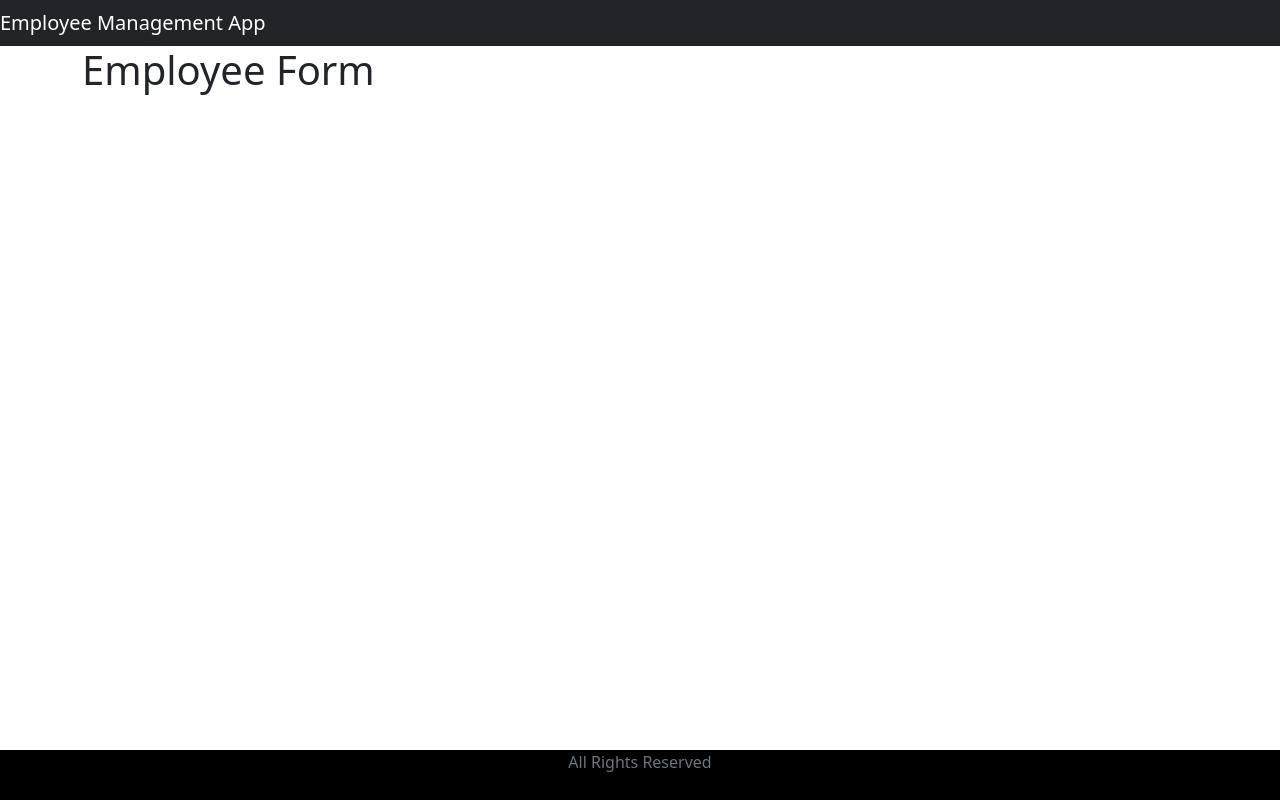
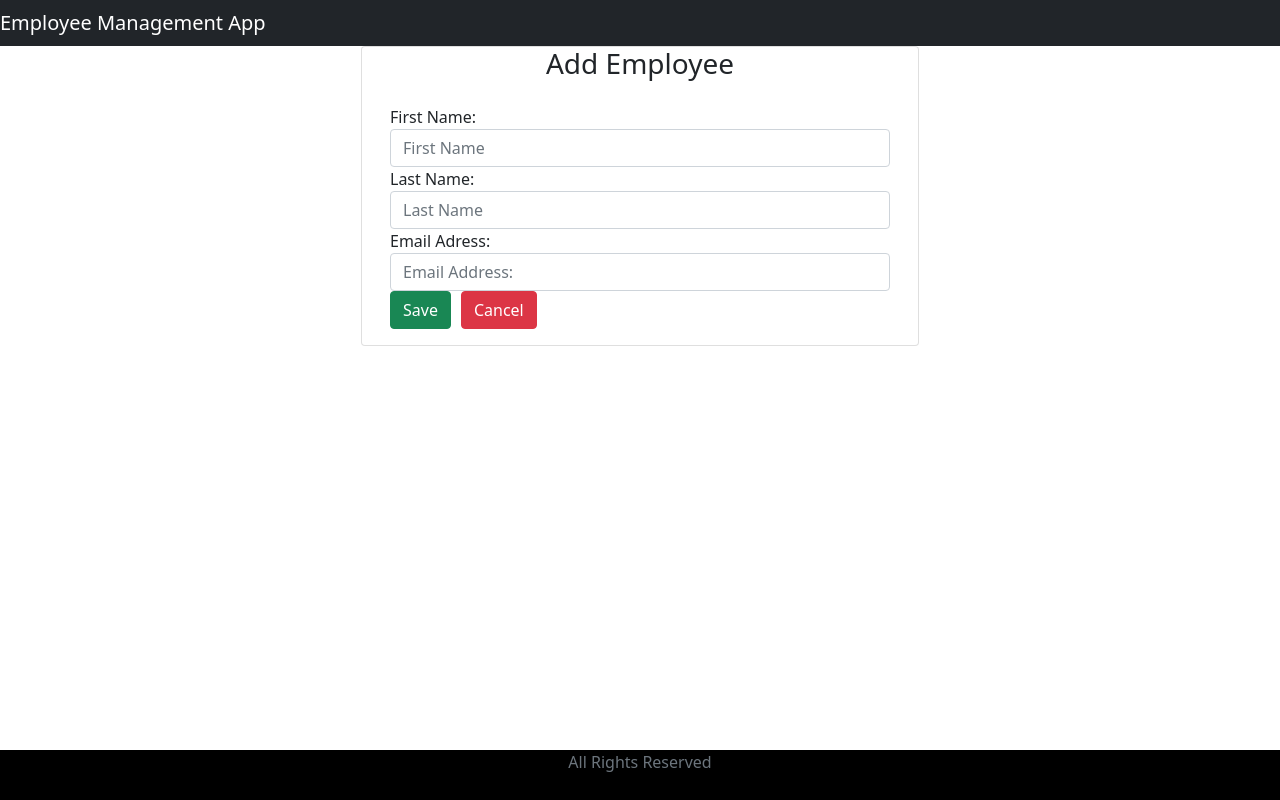
Before and after one commit to fpreviatti/curso-spring-react, a React (Create React App) app in the folder react-frontend/: page / in a window 1280 px wide. Both pictures are taken after a click on the button "Add Employee". Built offline with nearby package versions, Linux system fonts and the light colour scheme; no server answers.

Commit message:
criado o componente CreateEmployeeComponent e formularios para adicionar um novo employee, realizado teste via console do navegador com objeto employee para validar formulario

```diff
--- a/react-frontend/src/components/CreateEmployeeComponent.jsx
+++ b/react-frontend/src/components/CreateEmployeeComponent.jsx
@@ -1,20 +1,96 @@
-import React, { Component } from 'react';
+/* eslint-disable no-restricted-globals */
+import React, { Component } from "react";
 
 class CreateEmployeeComponent extends Component {
-
-    constructor(props){
-        super(props)
+  constructor(props) {
+    super(props);
 
     this.state = {
+      firstName: "",
+      lastName: "",
+      emailId: "",
+    }
+
+    this.changeFirstNameHandler = this.changeFirstNameHandler.bind(this);
+    this.changeLastNameHandler = this.changeLastNameHandler.bind(this);
+    this.saveEmployee = this.saveEmployee.bind(this);
 
   }
+
+  saveEmployee = (e) => {
+      e.preventDefault();
+    let employee = {firstName: this.state.firstName,
+                    lastName: this.state.lastName,
+                    emailId: this.state.emailId};
+                    console.log('employee => ' + JSON.stringify(employee));
+
   }
 
+  changeFirstNameHandler = (event) => {
+    this.setState({ firstName: event.target.value });
+  }
+
+  changeLastNameHandler= (event) =>{
+    this.setState({ lastName: event.target.value });
+  }
+
+  changeEmailHandler= (event) =>{
+    this.setState({ emailId: event.target.value });
+  }
+
+  cancel(){
+    this.props.history.push('/employees');
+  }
 
   render() {
     return (
       <div>
-                <h1>Employee Form</h1>
+        <div className="container">
+          <div className="row">
+            <div className="card col-md-6 offset-md-3 offset-md-3">
+              <h3 className="text-center">Add Employee</h3>
+              <div className="card-body">
+                <form>
+                  <div className="form-group">
+                    <label>First Name:</label>
+                    <input
+                      placeholder="First Name"
+                      name="firstName"
+                      className="form-control"
+                      value={this.state.firstName}
+                      onChange={this.changeFirstNameHandler}
+                    ></input>
+                  </div>
+
+                  <div className="form-group">
+                    <label>Last Name:</label>
+                    <input
+                      placeholder="Last Name"
+                      name="lastName"
+                      className="form-control"
+                      value={this.state.lastName}
+                      onChange={this.changeLastNameHandler}
+                    ></input>
+                  </div>
+
+                  <div className="form-group">
+                    <label>Email Adress:</label>
+                    <input
+                      placeholder="Email Address:"
+                      name="emailId"
+                      className="form-control"
+                      value={this.state.emailId}
+                      onChange={this.changeEmailHandler}
+                    ></input>
+                  </div>
+
+                  <button className="btn btn-success" onClick={this.saveEmployee}>Save</button>
+                  <button className="btn btn-danger" onClick={this.cancel.bind(this)} style={{marginLeft: "10px"}}>Cancel</button>
+                </form>
+              </div>
+            </div>
+          </div>
+        </div>
       </div>
     );
   }
--- a/react-frontend/src/components/ListEmployeeComponent.jsx
+++ b/react-frontend/src/components/ListEmployeeComponent.jsx
@@ -31,7 +31,7 @@
         return (
             <div>
 
-                <h2 classname="text-center">Employees List</h2>
+                <h2 className="text-center">Employees List</h2>
 
                 <div className = "row">
 
```
Lines whose indentation alone changed are shown as unchanged.
